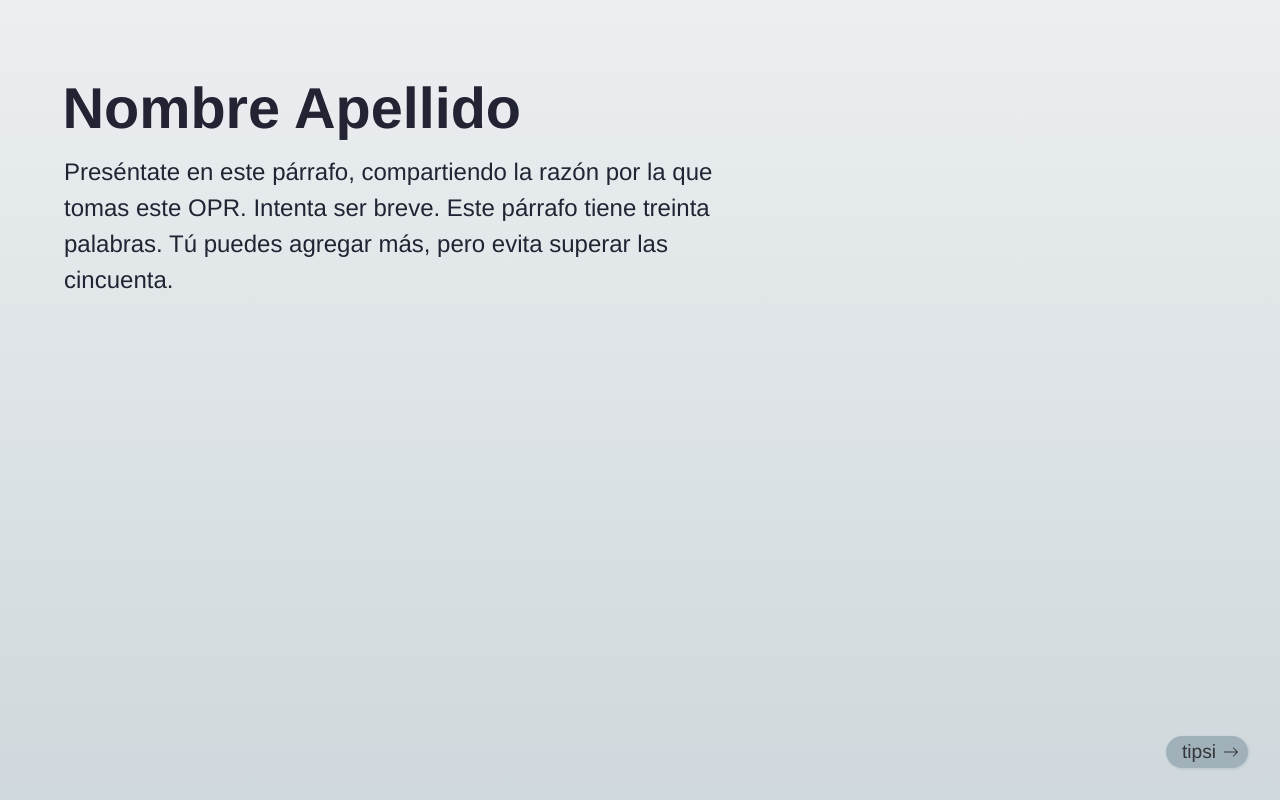
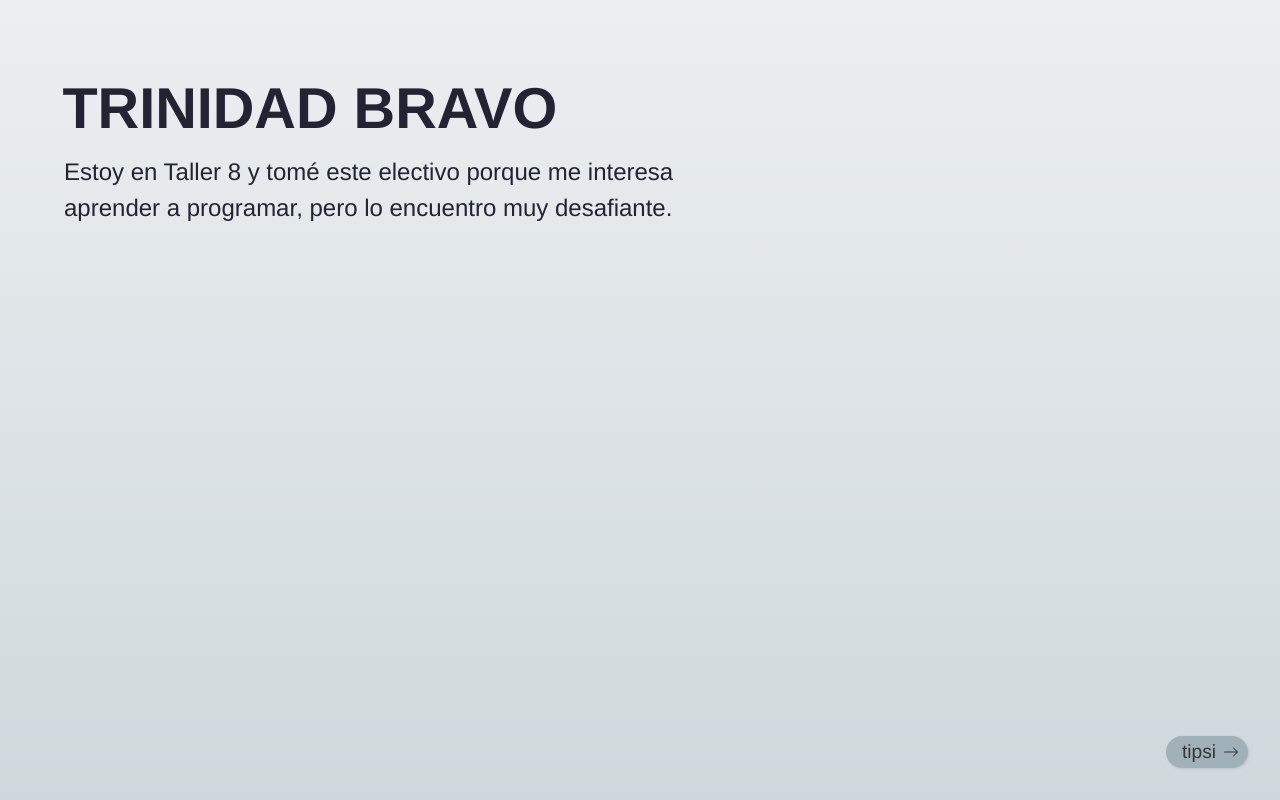
Before and after one commit to tbravofr/clase-1, a plain HTML site: page index.html in a window 1280 px wide. Drawn offline with nearby package versions, Linux system fonts and the light colour scheme.

Commit message:
Update index.html

```diff
--- a/index.html
+++ b/index.html
@@ -17,8 +17,8 @@
     <body>
 
         <main>
-            <h1>Nombre Apellido</h1>
-            <p>Preséntate en este párrafo, compartiendo la razón por la que tomas este OPR. Intenta ser breve. Este párrafo tiene treinta palabras. Tú puedes agregar más, pero evita superar las cincuenta.</p>
+            <h1>TRINIDAD BRAVO</h1>
+            <p>Estoy en Taller 8 y tomé este electivo porque me interesa aprender a programar, pero lo encuentro muy desafiante.</p>
         </main>
 
         <div id="next"></div>
```
